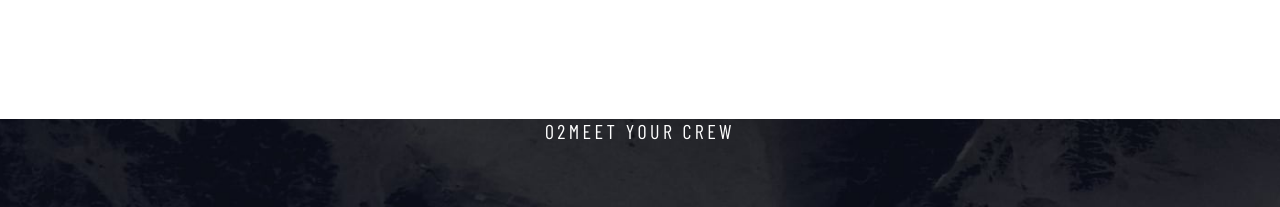
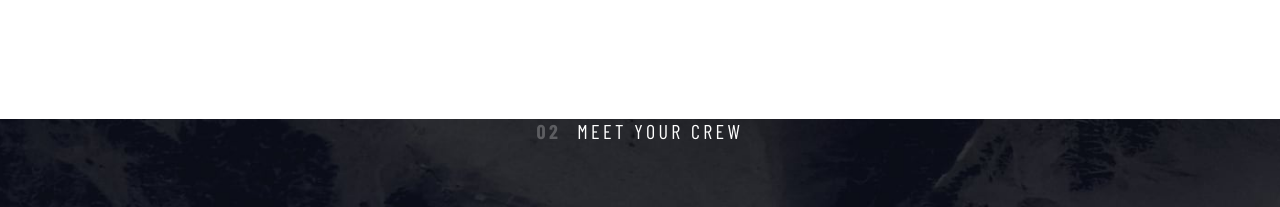
Before and after one commit to NeptuneRjo/space-tourism, a React (Create React App) app: page /crew in a window 1280 px wide. Shown: the top 207 px of the page. Built offline with nearby package versions, Linux system fonts and the light colour scheme; a web font is replaced by a local one.

Commit message:
fix incorrect syntax

```diff
--- a/src/App.css
+++ b/src/App.css
@@ -49,6 +49,12 @@
   font-weight: 400;
   letter-spacing: 2.7px;
   line-height: 19px;
+}
+
+.heading-5 > span {
+  opacity: .25;
+  margin-right: 1rem;
+  font-weight: 700;
 }
 
 .subheading-1 {
```
